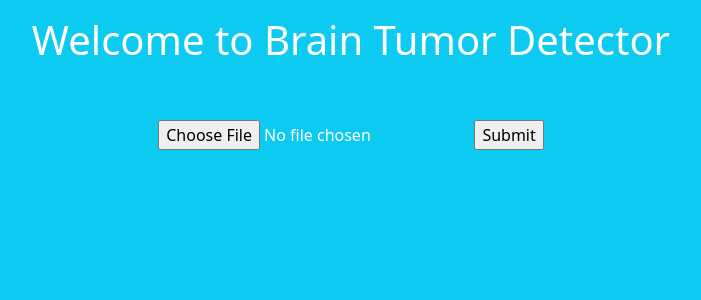
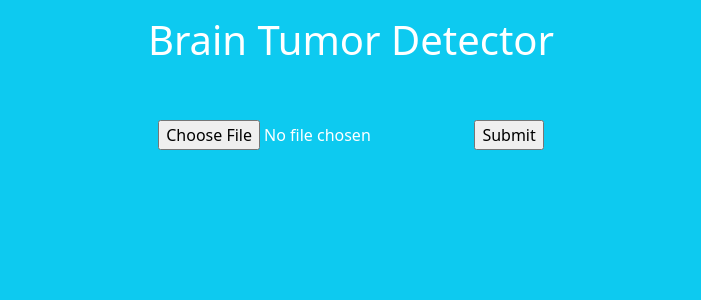
Before and after one commit to Puspha22/Braintumorfinal, a Flask app: page / in a window 1280 px wide. Shown: the top 300 px of the page, without its empty margins (289-990 px from the left). Run offline with Flask 2, Linux system fonts and the light colour scheme.

Commit message:
Update index.html

```diff
--- a/templates/index.html
+++ b/templates/index.html
@@ -16,7 +16,7 @@
 <body>
 
 	<div class=" p-3 mb-2 bg-info text-white text-center">
-		<h1>Welcome to Brain Tumor Detector</h1>
+		<h1>Brain Tumor Detector</h1>
 
 	    <br>
 	    <br>
```
